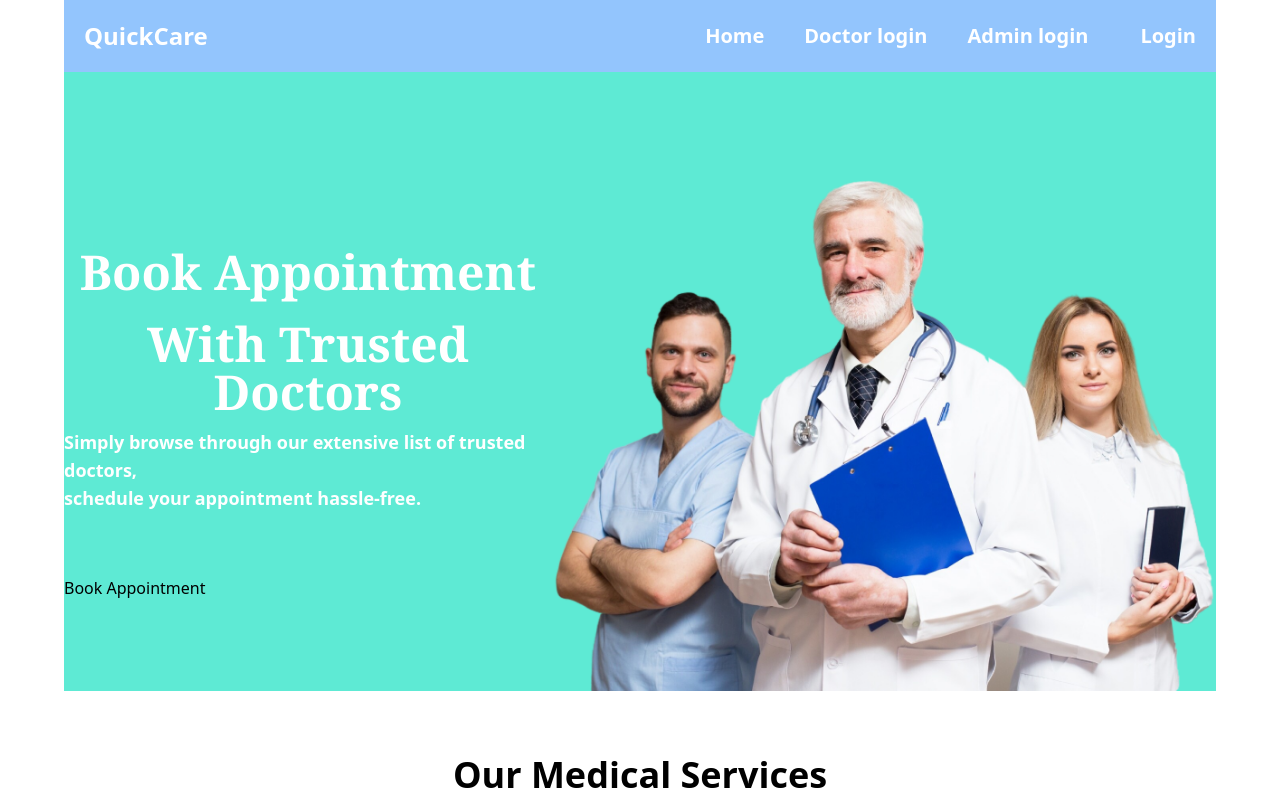
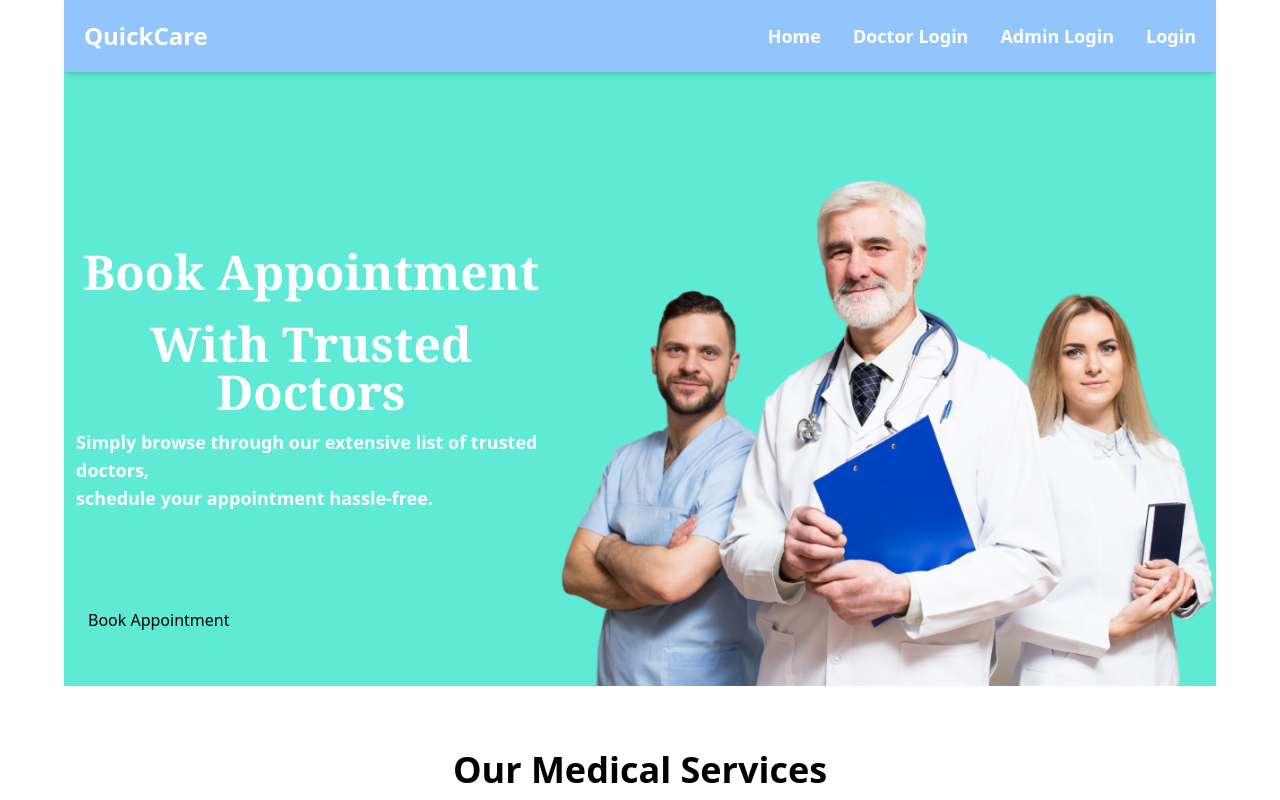
Before and after one commit to hrutikparbalkar/appointment, a React (Create React App) app in the folder frontend/: page / in a window 1280 px wide. Shown: the top 800 px of the page. Built offline with nearby package versions, Linux system fonts and the light colour scheme; no server answers.

Commit message:
resposive

```diff
--- a/frontend/src/component/UserAppointment/UserAppointment.js
+++ b/frontend/src/component/UserAppointment/UserAppointment.js
@@ -2,6 +2,8 @@ import React, { useEffect, useState } from 'react'
 import { useAuth } from '../AuthContext/AuthContext';
 import toast from 'react-hot-toast';
 import Swal from 'sweetalert2'
+import { ClipLoader } from "react-spinners";
+
 
 const UserAppointment = () => {
   const BACKEND_URL = process.env.REACT_APP_BACKEND_URL;
@@ -127,7 +129,9 @@ const UserAppointment = () => {
       ))}
     </div>
   ) : (
-    <p className="text-center text-gray-500 text-lg">No appointments found</p>
+    <div className="flex justify-center items-center min-h-screen">
+          <ClipLoader size={70} color="#36D7B7" />
+        </div>
   )}
 </div>
 
--- a/frontend/src/component/home/Header.js
+++ b/frontend/src/component/home/Header.js
@@ -8,18 +8,18 @@ const Header = () => {
     <div className=' md:flex-row md:justify-around flex flex-col bg-teal-300'>
         {/* left */}
         <div className=''>
-            <h1 className=' md:text-5xl text-2xl font-bold font-serif md:mt-44 mt-10 text-center text-white'>Book Appointment <br/>
+            <h1 className='  md:text-2xl lg:text-3xl xl:text-5xl text-2xl font-bold font-serif md:mt-44 mt-10 text-center text-white'>Book Appointment <br/>
             <h1 className=' pt-6 text-center'>With Trusted Doctors</h1></h1>
-            <p className=' pt-3 font-semibold text-white md:text-lg hidden md:block'>Simply browse through our extensive list of trusted doctors,<br/>
+            <p className=' pt-3 font-semibold xl:pl-3 text-white md:text-xs xl:text-lg lg:text-sm md:pl-6 lg:pl-10 hidden md:block'>Simply browse through our extensive list of trusted doctors,<br/>
             schedule your appointment hassle-free.</p>
-            <div className=' mt-16'>
-            <Link to={authUser || doctorInfo ? '/alldoctors' :'/login'}><button className="btn btn-xs sm:btn-sm md:btn-md lg:btn-lg hidden md:block">Book Appointment</button></Link>
+            <div className=' lg:mt-24 md:mt-10'>
+            <Link to={authUser || doctorInfo ? '/alldoctors' :'/login'}><button className="btn btn-xs  sm:btn-sm md:btn-md lg:btn-lg hidden md:block md:my-4 md:mx-6">Book Appointment</button></Link>
             </div>
         </div>
         {/* right */}
         <div >
             <div className=' md:mt-20 mt-10'>
-            <img src="/images/header_img.png" alt="Header" className="w-full h-auto" />
+            <img src="/images/header_img.png" alt="Header" className="w-full h-auto md:w-96 md:h-72 lg:w-full lg:h-auto" />
             </div>
         </div>
     </div>
--- a/frontend/src/component/navbar/Navbar.js
+++ b/frontend/src/component/navbar/Navbar.js
@@ -1,104 +1,119 @@
 import React, { useState } from 'react';
 import { Link, useNavigate } from 'react-router-dom';
 import { useAuth } from '../AuthContext/AuthContext';
-import { toast} from 'react-hot-toast';
+import { toast } from 'react-hot-toast';
 import PersonIcon from '@mui/icons-material/Person';
-
 
 const Navbar = () => {
   const navigate = useNavigate();
-  const [authUser,setAuthUser,doctorInfo,setDoctorInfo,adminUser,setAdminUser]=useAuth();
-  const [isOpen, setIsOpen] = useState(false);
-  const closeMenu = () => setIsOpen(false); // Function to close menu
+  const [authUser, setAuthUser, doctorInfo, setDoctorInfo, adminUser, setAdminUser] = useAuth();
+  const [isOpen, setIsOpen] = useState(false);  // Mobile menu toggle
 
+  const closeMenu = () => setIsOpen(false);
 
-
-
-  const logout=()=>{
-    setAuthUser({...authUser,user:null})
-    setDoctorInfo({...doctorInfo,doctor:null})
-    setAdminUser({...adminUser,admin:null})
+  const logout = () => {
+    setAuthUser({ ...authUser, user: null });
+    setDoctorInfo({ ...doctorInfo, doctor: null });
+    setAdminUser({ ...adminUser, admin: null });
 
     localStorage.removeItem("user");
     localStorage.removeItem("doctor");
-    localStorage.removeItem("admin")
-    toast.success("logout successfully")
-    setTimeout(()=>{
-      navigate('/login')
-      window.location.reload()
+    localStorage.removeItem("admin");
+    toast.success("Logged out successfully");
 
-    },2000)
+    setTimeout(() => {
+      navigate('/login');
+      window.location.reload();
+    }, 1500);
+  };
 
-  }
   return (
-    <nav className='bg-blue-300 p-5 text-white sticky z-50 top-0'>
-      <div className='container mx-auto flex justify-between items-center'>
+    <nav className="bg-blue-300 lg:p-5 md:p-3 p-2 text-white sticky top-0 z-50 shadow-md">
+      <div className="container mx-auto flex justify-between items-center">
+
+        {/* Logo */}
         <Link to={'/'} onClick={closeMenu}>
-          <h1 className='text-2xl font-extrabold  cursor-pointer'>QuickCare</h1>
+          <h1 className="text-2xl font-extrabold cursor-pointer">QuickCare</h1>
         </Link>
 
         {/* Desktop Menu */}
-        <ul className='hidden md:flex text-xl gap-10 font-bold cursor-pointer '>
-          <Link to={'/'} onClick={closeMenu}><li>Home</li></Link>
-          {authUser &&<Link to={'/alldoctors'} onClick={closeMenu}><li>All Doctors</li></Link>}
-          {authUser &&(<Link to={'/AllAppointments'} onClick={closeMenu}><li>My Appointments</li></Link>)}
-          {doctorInfo && !authUser &&(<Link to={'/checkAppointments'} onClick={closeMenu}><li>Check Appointments</li></Link>)}
-          {adminUser &&(<Link to={'/addDoctor'} onClick={closeMenu}><li>Add Doctor</li></Link>)}
-          {adminUser &&(<Link to={'/admin/getAllDoctors'} onClick={closeMenu}><li>All Doctor</li></Link>)}
-          {!doctorInfo && !authUser && !adminUser &&(<Link to={'/doctorLogin'} onClick={closeMenu}><li>Doctor login</li></Link>)}
-          {!doctorInfo && !authUser && !adminUser &&(<Link to={'/admin'} onClick={closeMenu}><li>Admin login</li></Link>)}
+        <ul className="hidden md:flex items-center lg:gap-8 md:gap-4 text-lg font-semibold">
+          <Link to={'/'} onClick={closeMenu}><li className="hover:text-gray-200 transition">Home</li></Link>
+          {authUser && <Link to={'/alldoctors'} onClick={closeMenu}><li className="hover:text-gray-200 transition">All Doctors</li></Link>}
+          {authUser && <Link to={'/AllAppointments'} onClick={closeMenu}><li className="hover:text-gray-200 transition">My Appointments</li></Link>}
+          {doctorInfo && !authUser && <Link to={'/checkAppointments'} onClick={closeMenu}><li className="hover:text-gray-200 transition">Check Appointments</li></Link>}
+          {adminUser && <Link to={'/addDoctor'} onClick={closeMenu}><li className="hover:text-gray-200 transition">Add Doctor</li></Link>}
+          {adminUser && <Link to={'/admin/getAllDoctors'} onClick={closeMenu}><li className="hover:text-gray-200 transition">All Doctors</li></Link>}
 
-          {
-                (doctorInfo || authUser) &&(<Link to={doctorInfo?'/Doctor_profile':'/userProfile'}><li className='pl-3'>Profile</li></Link>)
+          {!doctorInfo && !authUser && !adminUser && (
+            <>
+              <Link to={'/doctorLogin'} onClick={closeMenu}><li className="hover:text-gray-200 transition">Doctor Login</li></Link>
+              <Link to={'/admin'} onClick={closeMenu}><li className="hover:text-gray-200 transition">Admin Login</li></Link>
+            </>
+          )}
 
-          }
-          {(authUser || doctorInfo || adminUser)?
-            <Link  onClick={() => { closeMenu(); logout(); }}><li className='pl-3 hover:text-red-500 font-bold  transition-transform'>Logout</li></Link>
-            :<Link to={'/login'}  onClick={closeMenu}><li className='pl-3'>Login</li></Link>
-          }
+          {(doctorInfo || authUser) && (
+            <Link to={doctorInfo ? '/Doctor_profile' : '/userProfile'} onClick={closeMenu}>
+              <li className="pl-3 hover:text-gray-200 transition">Profile</li>
+            </Link>
+          )}
 
-
+          {(authUser || doctorInfo || adminUser) ? (
+            <li
+              onClick={() => { closeMenu(); logout(); }}
+              className="cursor-pointer hover:text-red-500 transition"
+            >
+              Logout
+            </li>
+          ) : (
+            <Link to={'/login'} onClick={closeMenu}><li className="hover:text-gray-200 transition">Login</li></Link>
+          )}
         </ul>
 
         {/* Mobile Menu Button */}
-        <button className='md:hidden' onClick={() => setIsOpen(!isOpen)}>
-          <svg className='w-6 h-6' fill='none' stroke='currentColor' strokeWidth='2' viewBox='0 0 24 24' xmlns='http://www.w3.org/2000/svg'>
-            <path strokeLinecap='round' strokeLinejoin='round' d='M4 6h16M4 12h16m-7 6h7'></path>
+        <button className="md:hidden" onClick={() => setIsOpen(!isOpen)}>
+          <svg className="w-6 h-6" fill="none" stroke="currentColor" strokeWidth="2" viewBox="0 0 24 24" xmlns="http://www.w3.org/2000/svg">
+            <path strokeLinecap="round" strokeLinejoin="round" d="M4 6h16M4 12h16m-7 6h7"></path>
           </svg>
         </button>
       </div>
 
       {/* Mobile Menu */}
       {isOpen && (
-        <ul className='md:hidden flex flex-col items-center gap-4 p-4 bg-blue-300 text-white font-bold mt-2'>
+        <ul className="md:hidden flex flex-col items-center gap-4 p-4 bg-blue-300 text-white font-bold mt-2 transition-all">
           <Link to={'/'} onClick={closeMenu}><li>Home</li></Link>
-          {authUser &&<Link to={'/alldoctors'} onClick={closeMenu}><li>All Doctors</li></Link>}
-          {authUser &&(<Link to={'/AllAppointments'} onClick={closeMenu}><li>My Appointments</li></Link>)}
-          {doctorInfo &&(<Link to={'/checkAppointments'} onClick={closeMenu}><li>check Appointments</li></Link>)}
-          {adminUser &&(<Link to={'/addDoctor'} onClick={closeMenu}><li>Add Doctor</li></Link>)}
-          {adminUser &&(<Link to={'/admin/getAllDoctors'} onClick={closeMenu}><li>All Doctor</li></Link>)}
-          {!doctorInfo && !authUser && !adminUser &&(<Link to={'/doctorLogin'} onClick={closeMenu}><li>Doctor login</li></Link>)}
-          {!doctorInfo && !authUser && !adminUser &&(<Link to={'/admin'} onClick={closeMenu}><li>Admin login</li></Link>)}
+          {authUser && <Link to={'/alldoctors'} onClick={closeMenu}><li>All Doctors</li></Link>}
+          {authUser && <Link to={'/AllAppointments'} onClick={closeMenu}><li>My Appointments</li></Link>}
+          {doctorInfo && <Link to={'/checkAppointments'} onClick={closeMenu}><li>Check Appointments</li></Link>}
+          {adminUser && <Link to={'/addDoctor'} onClick={closeMenu}><li>Add Doctor</li></Link>}
+          {adminUser && <Link to={'/admin/getAllDoctors'} onClick={closeMenu}><li>All Doctors</li></Link>}
+          {!doctorInfo && !authUser && !adminUser && <Link to={'/doctorLogin'} onClick={closeMenu}><li>Doctor Login</li></Link>}
+          {!doctorInfo && !authUser && !adminUser && <Link to={'/admin'} onClick={closeMenu}><li>Admin Login</li></Link>}
+
           <li onClick={closeMenu}>About Us</li>
+
           <li>
-            <div className='dropdown dropdown-end'>
-              <div tabIndex={0} role='button' className='btn btn-ghost btn-circle avatar'>
-                <div className='w-10 rounded-full'>
+            <div className="dropdown dropdown-end">
+              <div tabIndex={0} role="button" className="btn btn-ghost btn-circle avatar">
+                <div className="w-10 rounded-full">
                   <img
-                    alt='User Avatar'
-                    src='https://static.vecteezy.com/system/resources/thumbnails/002/318/271/small/user-profile-icon-free-vector.jpg'
+                    alt="User Avatar"
+                    src="https://static.vecteezy.com/system/resources/thumbnails/002/318/271/small/user-profile-icon-free-vector.jpg"
                   />
                 </div>
               </div>
-              <ul tabIndex={0} className='menu menu-sm dropdown-content bg-base-100 rounded-box z-[1] mt-3 w-52 p-2 shadow bg-blue-500'>
-              {
-                (doctorInfo || authUser) &&(<Link to={doctorInfo?'/Doctor_profile':'/userProfile'} onClick={() => { closeMenu();}}><li className='pl-3'>Profile</li></Link>)
 
-              }
-                {authUser||doctorInfo || adminUser?
-                <Link to={'/login'} onClick={() => { closeMenu(); logout(); }}><li className='pl-3'>Logout</li></Link>
-                :<Link to={'/login'} onClick={closeMenu}><li className='pl-3'>Login</li></Link>
-                }
+              <ul tabIndex={0} className="menu menu-sm dropdown-content bg-base-100 rounded-box z-[1] mt-3 w-52 p-2 shadow bg-blue-500">
+                {(doctorInfo || authUser) && (
+                  <Link to={doctorInfo ? '/Doctor_profile' : '/userProfile'} onClick={closeMenu}>
+                    <li className="pl-3">Profile</li>
+                  </Link>
+                )}
+                {authUser || doctorInfo || adminUser ? (
+                  <li onClick={logout} className="pl-3 cursor-pointer hover:text-red-500">Logout</li>
+                ) : (
+                  <Link to={'/login'} onClick={closeMenu}><li className="pl-3">Login</li></Link>
+                )}
               </ul>
             </div>
           </li>
```
Also changed, not shown: frontend/src/component/Alldoctors/AllDoctors.js (+34 -39 lines).
